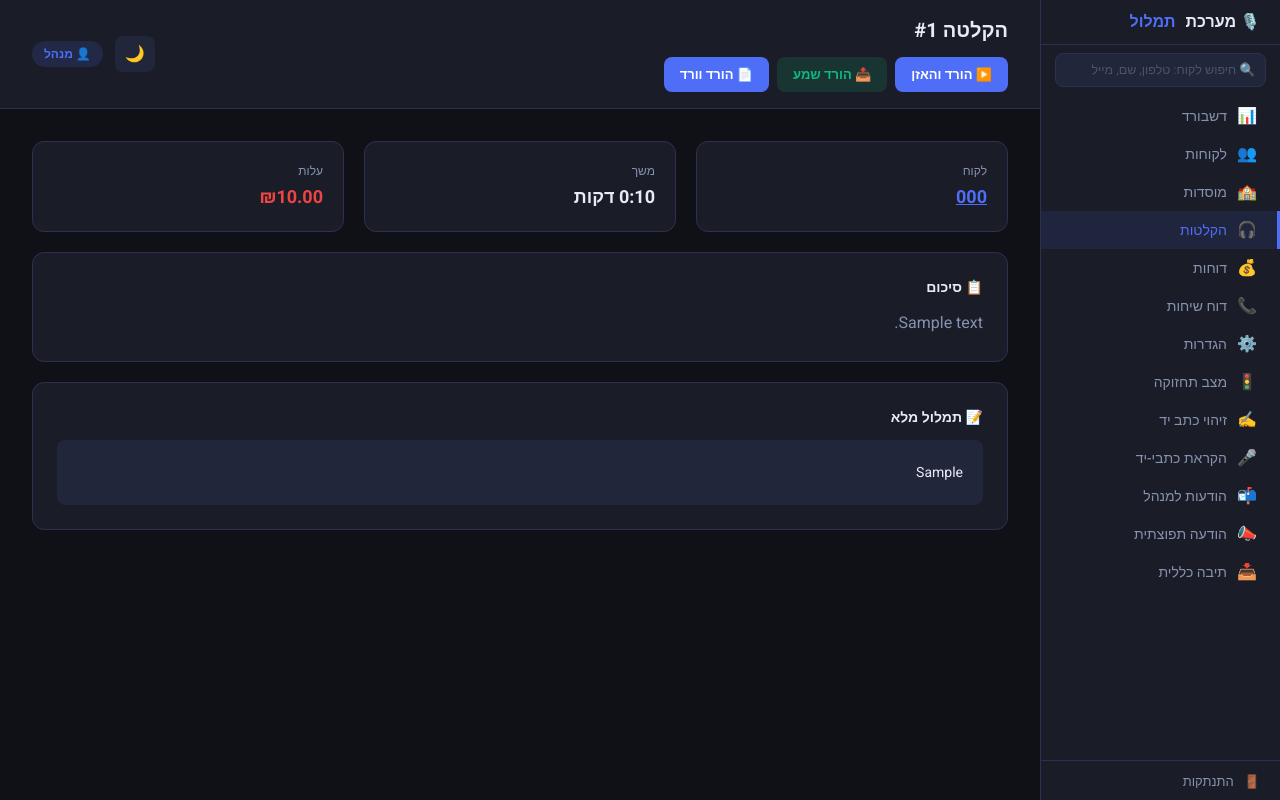
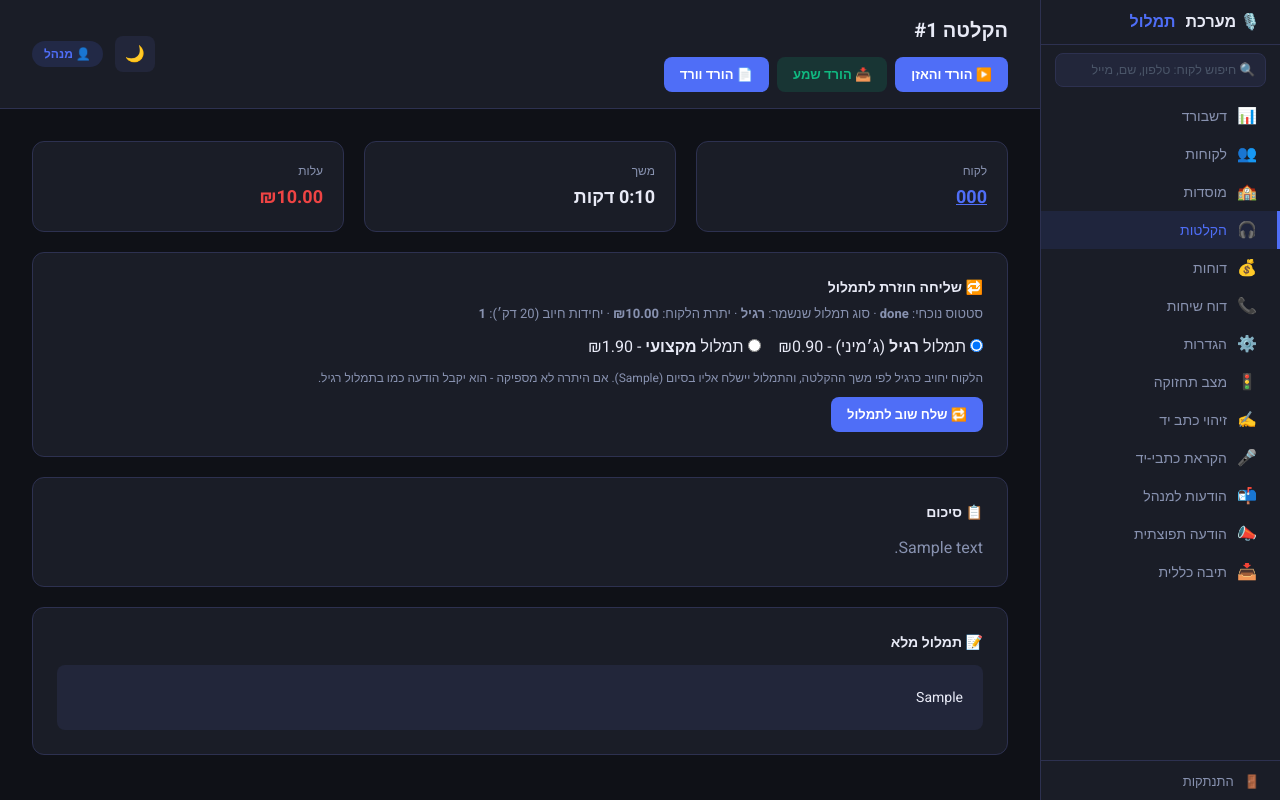
Before and after one commit to saryDavidovich/phone-transcription, a Flask app: page /admin/recordings/1 in a window 1280 px wide. Run offline with Flask 3, Linux system fonts and the light colour scheme; a user stored in the database is signed in; tables that the repository leaves empty hold one stand-in row (values such as "Sample post"); some libraries are stand-ins or nearby versions.

Commit message:
Add files via upload

```diff
--- a/routes/admin.py
+++ b/routes/admin.py
@@ -635,11 +635,135 @@ def bulk_delete_recordings():
     next_url = request.form.get('next') or url_for('admin.recordings')
     return redirect(next_url)
 
+def _recording_prior_net_charge(rec):
+    """כמה כסף נגבה בפועל מהלקוח על ההקלטה הזו (חיובים פחות זיכויים שקשורים
+    אליה). 0 אם לא נגבה כלום או שכבר זוכה."""
+    total = db.session.query(func.coalesce(func.sum(Transaction.amount), 0)).filter(
+        Transaction.recording_id == rec.id).scalar() or 0
+    return round(-float(total), 2) if total < 0 else 0.0
+
+
 @admin_bp.route('/recordings/<int:id>')
 @login_required
 def recording_detail(id):
+    import math
     recording = Recording.query.get_or_404(id)
-    return render_template('admin/recording_detail.html', recording=recording)
+    customer = recording.customer
+    units = math.ceil((recording.duration_seconds or 0) / 1200) or 1
+    price_basic = float(get_setting('price_per_20min_basic', '0.90') or 0.90)
+    price_premium = float(get_setting('price_per_20min_premium', '1.90') or 1.90)
+    return render_template(
+        'admin/recording_detail.html', recording=recording,
+        rt_units=units, rt_cost_basic=round(units * price_basic, 2),
+        rt_cost_premium=round(units * price_premium, 2),
+        rt_balance=float(customer.balance or 0) if customer else 0.0,
+        rt_prior_charge=_recording_prior_net_charge(recording),
+        rt_in_progress=recording.status in ('recording', 'processing', 'transcribing', 'alefbot_pending', 'queued'),
+    )
+
+
+def _recording_source_available(rec):
+    """בודק שקובץ האודיו של ההקלטה עדיין זמין לפני שליחה חוזרת לתמלול.
+    מחזיר (True, '') או (False, הסבר)."""
+    import requests as _rq
+    url = (rec.rec_url or '').strip()
+    if not url:
+        return False, 'אין כתובת קובץ שמורה להקלטה הזו - אי אפשר לשלוח אותה שוב לתמלול'
+    if '/api/recordings-email/' in url:
+        # הקלטה שהגיעה במייל - נשמרת בדיסק המקומי של השרת (נמחק בדפלוי)
+        from routes.email_inbound import RECORDINGS_EMAIL_DIR
+        filename = url.rsplit('/', 1)[-1]
+        path = os.path.join(RECORDINGS_EMAIL_DIR, filename)
+        if os.path.exists(path):
+            return True, ''
+        if rec.file_data:
+            try:
+                os.makedirs(RECORDINGS_EMAIL_DIR, exist_ok=True)
+                with open(path, 'wb') as f:
+                    f.write(rec.file_data)
+                return True, ''
+            except OSError as e:
+                return False, f'שחזור הקובץ נכשל: {e}'
+        return False, 'קובץ האודיו של ההקלטה הזו (שהגיעה במייל) כבר לא נמצא בשרת - כנראה נמחק בעדכון מערכת. יש לבקש מהלקוח לשלוח אותו שוב'
+    try:
+        r = _rq.get(url, timeout=20, stream=True, headers={
+            'User-Agent': ('Mozilla/5.0 (Windows NT 10.0; Win64; x64) AppleWebKit/537.36 '
+                           '(KHTML, like Gecko) Chrome/124.0.0.0 Safari/537.36')})
+        ok = r.status_code < 400
+        r.close()
+        if not ok:
+            return False, f'קובץ האודיו לא זמין כרגע (שגיאה {r.status_code})'
+        return True, ''
+    except Exception as e:
+        return False, f'לא ניתן להגיע לקובץ האודיו: {e}'
+
+
+@admin_bp.route('/recordings/<int:id>/retranscribe', methods=['POST'])
+@login_required
+def retranscribe_recording(id):
+    """שולח הקלטה שוב לתמלול (רגיל=ג'מיני / מקצועי=אלף-בוט) - חיוב ושליחה ללקוח
+    בדיוק כמו תמלול רגיל. אם כבר נגבה כסף על ההקלטה, אפשר לסמן זיכוי של החיוב
+    הקודם כדי שהלקוח לא ישלם פעמיים."""
+    from services.transcribe import transcribe_async
+    rec = Recording.query.get_or_404(id)
+    customer = rec.customer
+    back = redirect(url_for('admin.recording_detail', id=id))
+    choice = request.form.get('tier', '')
+    tier = {'regular': 'gemini', 'professional': 'premium'}.get(choice)
+    if not tier:
+        flash('יש לבחור סוג תמלול: רגיל או מקצועי')
+        return back
+    if not customer:
+        flash('לא נמצא לקוח משויך להקלטה')
+        return back
+
+    method = rec.delivery_method
+    target = (rec.delivered_to or '').strip()
+    if not target:
+        if (customer.email or '').strip():
+            method, target = 'email', customer.email.strip()
+        else:
+            flash('אין כתובת מייל/פקס למסירה ללקוח הזה - אי אפשר לשלוח את התמלול בסיום')
+            return back
+    if method not in ('email', 'fax'):
+        method = 'email' if '@' in target else 'fax'
+
+    ok, why = _recording_source_available(rec)
+    if not ok:
+        flash('⚠ ' + why)
+        return back
+
+    prior = _recording_prior_net_charge(rec)
+    if prior > 0 and request.form.get('refund') == '1':
+        customer.balance = (customer.balance or 0) + prior
+        db.session.add(Transaction(
+            customer_id=customer.id, amount=prior, type='credit', recording_id=rec.id,
+            description=f'זיכוי על חיוב קודם - תמלול חוזר (הקלטה #{rec.id})'))
+
+    rec.transcription_tier = tier
+    rec.delivery_method = method
+    rec.delivered_to = target
+    rec.transcript = None
+    rec.summary = None
+    rec.alefbot_job_id = None
+    rec.expires_at = None
+    rec.cost = 0.0
+    maintenance_on = get_setting('maintenance_mode', '0') == '1'
+    rec.status = 'queued_maintenance' if maintenance_on else 'queued'
+    db.session.commit()
+
+    if maintenance_on:
+        flash('מצב תחזוקה דלוק - ההקלטה תיכנס לתמלול (' + ('מקצועי' if tier == 'premium' else 'רגיל') + ') כשיכבה')
+        return back
+    transcribe_async(
+        call_id=rec.call_id, rec_url=rec.rec_url, customer_id=customer.id,
+        delivery_method=method, delivered_to=target,
+        duration_seconds=rec.duration_seconds or 0, transcription_tier=tier,
+        language=rec.language or 'he', output_language=rec.output_language or 'he',
+    )
+    flash('✔ ההקלטה נשלחה שוב לתמלול ' + ('מקצועי' if tier == 'premium' else 'רגיל') +
+          ' - תחויב ותישלח ללקוח בסיום (' + target + ')')
+    return back
 
 @admin_bp.route('/recordings/<int:id>/download-audio')
 @login_required
--- a/templates/admin/recording_detail.html
+++ b/templates/admin/recording_detail.html
@@ -42,6 +42,38 @@ function downloadFile(url, filename) {
     <div style="font-size:18px;font-weight:700;color:#ef4444">₪{{ "%.2f"|format(recording.cost) }}</div>
   </div>
 </div>
+<div class="card" style="margin-bottom:20px">
+  <div style="font-size:14px;font-weight:600;margin-bottom:6px">🔁 שליחה חוזרת לתמלול</div>
+  <div style="color:#8892b0;font-size:13px;margin-bottom:12px">
+    סטטוס נוכחי: <b>{{ recording.status }}</b> · סוג תמלול שנשמר: <b>{{ 'מקצועי' if recording.transcription_tier == 'premium' else 'רגיל' }}</b>
+    · יתרת הלקוח: <b>₪{{ "%.2f"|format(rt_balance) }}</b> · יחידות חיוב (20 דק׳): <b>{{ rt_units }}</b>
+  </div>
+  {% if rt_in_progress %}
+  <div style="background:rgba(245,158,11,.12);border:1px solid #f59e0b;color:#f59e0b;border-radius:8px;padding:8px 12px;margin-bottom:10px;font-size:13px">
+    ⚠ ההקלטה מסומנת כ"בתהליך". אם היא תקועה (לא התקדמה כבר זמן רב) אפשר לשלוח אותה שוב - אחרת עדיף להמתין כדי לא לתמלל פעמיים.
+  </div>
+  {% endif %}
+  <form method="POST" action="/admin/recordings/{{ recording.id }}/retranscribe" onsubmit="return confirmRetranscribe(this)">
+    <div style="display:flex;gap:18px;flex-wrap:wrap;margin-bottom:10px">
+      <label style="cursor:pointer"><input type="radio" name="tier" value="regular" {% if recording.transcription_tier != 'premium' %}checked{% endif %}> תמלול <b>רגיל</b> (ג׳מיני) - ₪{{ "%.2f"|format(rt_cost_basic) }}</label>
+      <label style="cursor:pointer"><input type="radio" name="tier" value="professional" {% if recording.transcription_tier == 'premium' %}checked{% endif %}> תמלול <b>מקצועי</b> - ₪{{ "%.2f"|format(rt_cost_premium) }}</label>
+    </div>
+    {% if rt_prior_charge > 0 %}
+    <label style="display:block;margin-bottom:10px;cursor:pointer;font-size:13px">
+      <input type="checkbox" name="refund" value="1" checked> לזכות את הלקוח ב-₪{{ "%.2f"|format(rt_prior_charge) }} שכבר נגבו על ההקלטה הזו (כדי שלא ישלם פעמיים)
+    </label>
+    {% endif %}
+    <div style="font-size:12px;color:#8892b0;margin-bottom:10px">הלקוח יחויב כרגיל לפי משך ההקלטה, והתמלול יישלח אליו בסיום ({{ recording.delivered_to or recording.customer.email or 'אין כתובת למסירה' }}). אם היתרה לא מספיקה - הוא יקבל הודעה כמו בתמלול רגיל.</div>
+    <button type="submit" class="btn btn-primary">🔁 שלח שוב לתמלול</button>
+  </form>
+</div>
+<script>
+function confirmRetranscribe(f) {
+  const t = f.querySelector('input[name=tier]:checked');
+  if (!t) { alert('יש לבחור סוג תמלול'); return false; }
+  return confirm('לשלוח את ההקלטה שוב לתמלול ' + (t.value === 'professional' ? 'מקצועי' : 'רגיל') + '? הלקוח יחויב ויקבל את התמלול בסיום.');
+}
+</script>
 {% if recording.summary %}
 <div class="card" style="margin-bottom:20px">
   <div style="font-size:14px;font-weight:600;margin-bottom:12px">📋 סיכום</div>
```
